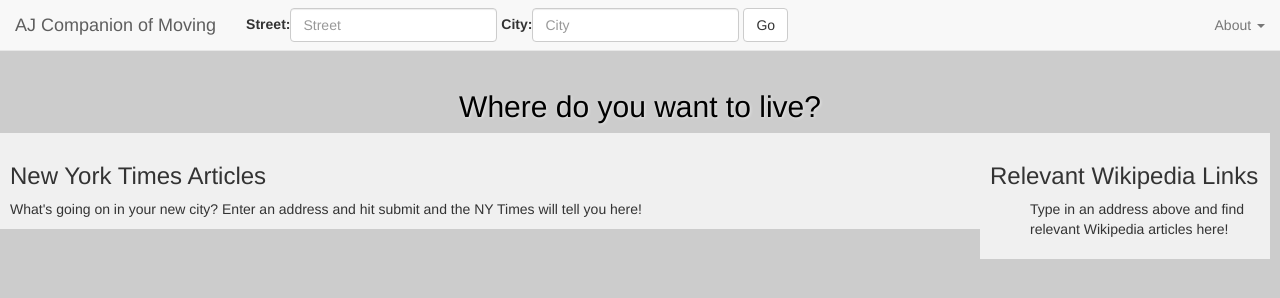
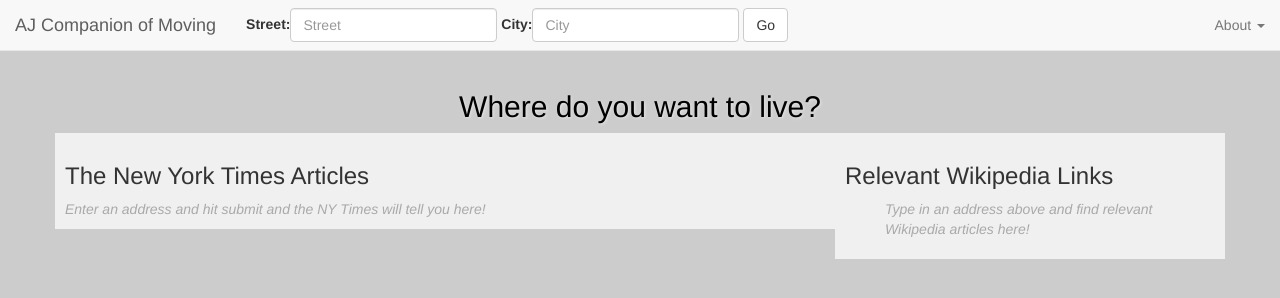
Before and after one commit to elfiservice/ajax-project-apis, a plain HTML site: page index.html in a window 1280 px wide. Drawn offline with Linux system fonts and the light colour scheme.

Commit message:
feat: add semantic tags and some adjusts in javascript

```diff
--- a/css/style.css
+++ b/css/style.css
@@ -1,5 +1,9 @@
 * {box-sizing:border-box;}
 body {background-color: #CCC;}
+
+.color-muted {
+    color: #a9a9a9;
+}
 
 .bgimg {
     position:fixed;
@@ -17,16 +21,18 @@ body {background-color: #CCC;}
 }
 
 .wikipedia-container {
-    float:right;
+    /*float:right;
     width:290px;
+
+    margin-right: 10px;*/
+    background-color: rgba(255,255,255,0.7);
     padding:10px;
-    margin-right: 10px;
-    background-color: rgba(255,255,255,0.7);
 }
 
 .nytimes-container {
     padding: 10px;
-    margin-right:300px;
+
+    /*margin-right:300px;*/
     background-color: rgba(255,255,255,0.7);
 }
 
--- a/index.html
+++ b/index.html
@@ -56,16 +56,26 @@ body { padding-top: 70px; }
 
     <h2 id="greeting" class="greeting">Where do you want to live?</h2>
 
-    <div class="wikipedia-container">
-        <h3 id="wikipedia-header">Relevant Wikipedia Links</h3>
-        <ul id="wikipedia-links">Type in an address above and find relevant Wikipedia articles here!</ul>
-    </div>
+<section class="container">
+    <div class="row">
 
 
-    <div class="nytimes-container">
-        <h3 id="nytimes-header">New York Times Articles</h3>
-        <ul id="nytimes-articles" class="article-list">What's going on in your new city? Enter an address and hit submit and the NY Times will tell you here!</ul>
+
+        <section class="nytimes-container col-md-8">
+
+                <h3 id="nytimes-header">The New York Times Articles</h3>
+                <ul id="nytimes-articles" class="article-list color-muted"><i>Enter an address and hit submit and the NY Times will tell you here!</i></ul>
+
+
+        </section>
+
+        <aside class="wikipedia-container col-md-4">
+            <h3 id="wikipedia-header">Relevant Wikipedia Links</h3>
+            <ul id="wikipedia-links" class="color-muted"><i>Type in an address above and find relevant Wikipedia articles here!</i></ul>
+        </aside>
     </div>
+</section>
+
 
     <script src="js/libs/jquery.js"></script>
     <script src="js/libs/bootstrap.min.js"></script>
--- a/js/script.js
+++ b/js/script.js
@@ -21,7 +21,7 @@ function loadData() {
         $(".bgimg").remove();
     }
 
-    $greeting.text('So, you want to live at ' + streetInput + ", " + cityInput );
+    $greeting.text('So, you would like to live at ' + streetInput + " in " + cityInput + " city." );
     $body.append("<img class='bgimg' src=" + linkGoogleMaps + ">");
 
 
@@ -30,7 +30,7 @@ function loadData() {
     var requestLinkNYT = "https://api.nytimes.com/svc/search/v2/articlesearch.json?q=" + fullAdressLink + "&page=1&sort=newest&api-key=" + apiKeyNYT;
     $.getJSON( requestLinkNYT, function( data ) {
 
-        $nytHeaderElem.text("NYT Articles About " + cityInput);
+        $nytHeaderElem.html("NYT Articles About <i>" + cityInput + "</i> city");
 
         articles = data.response.docs;
         articles.forEach(function(article){
```
